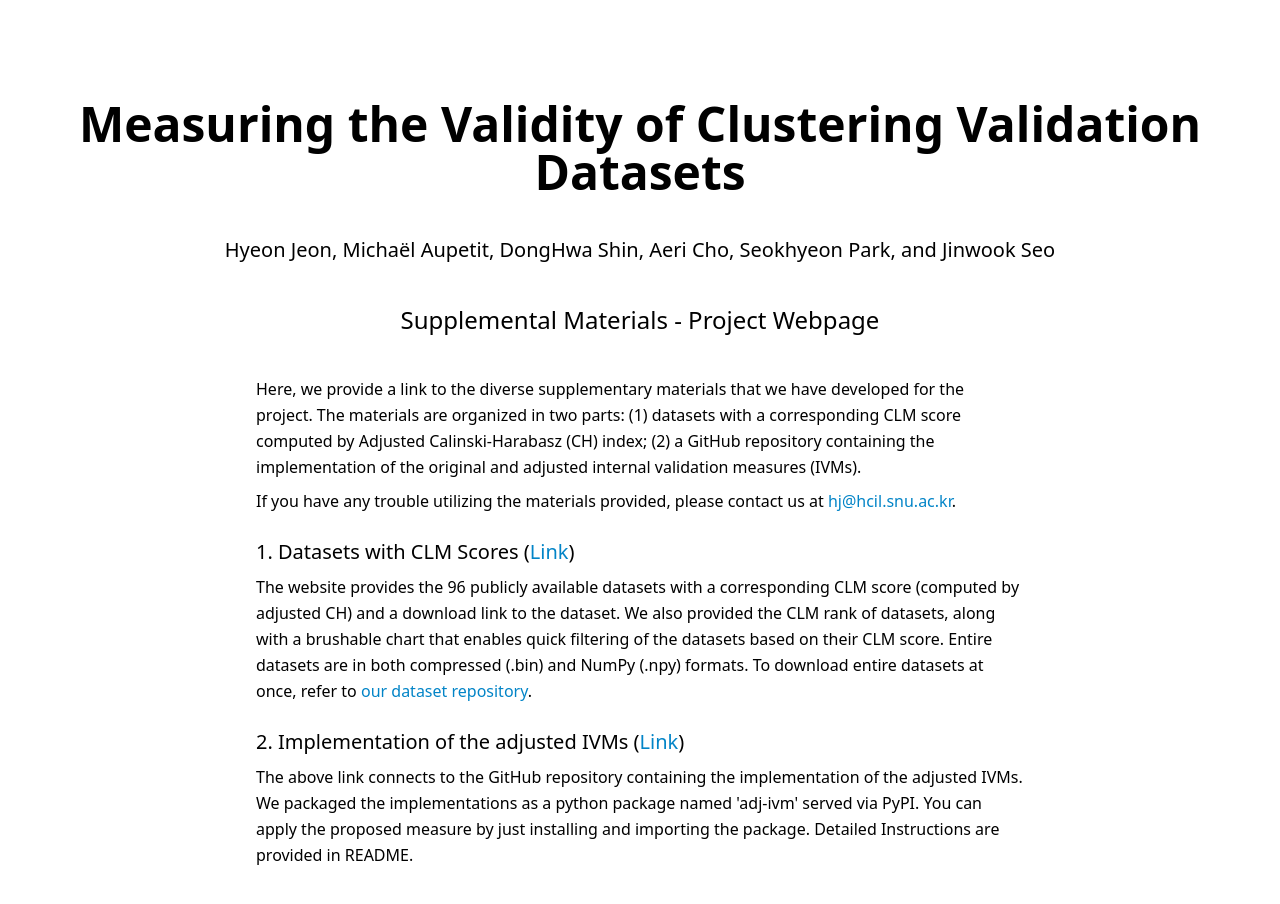
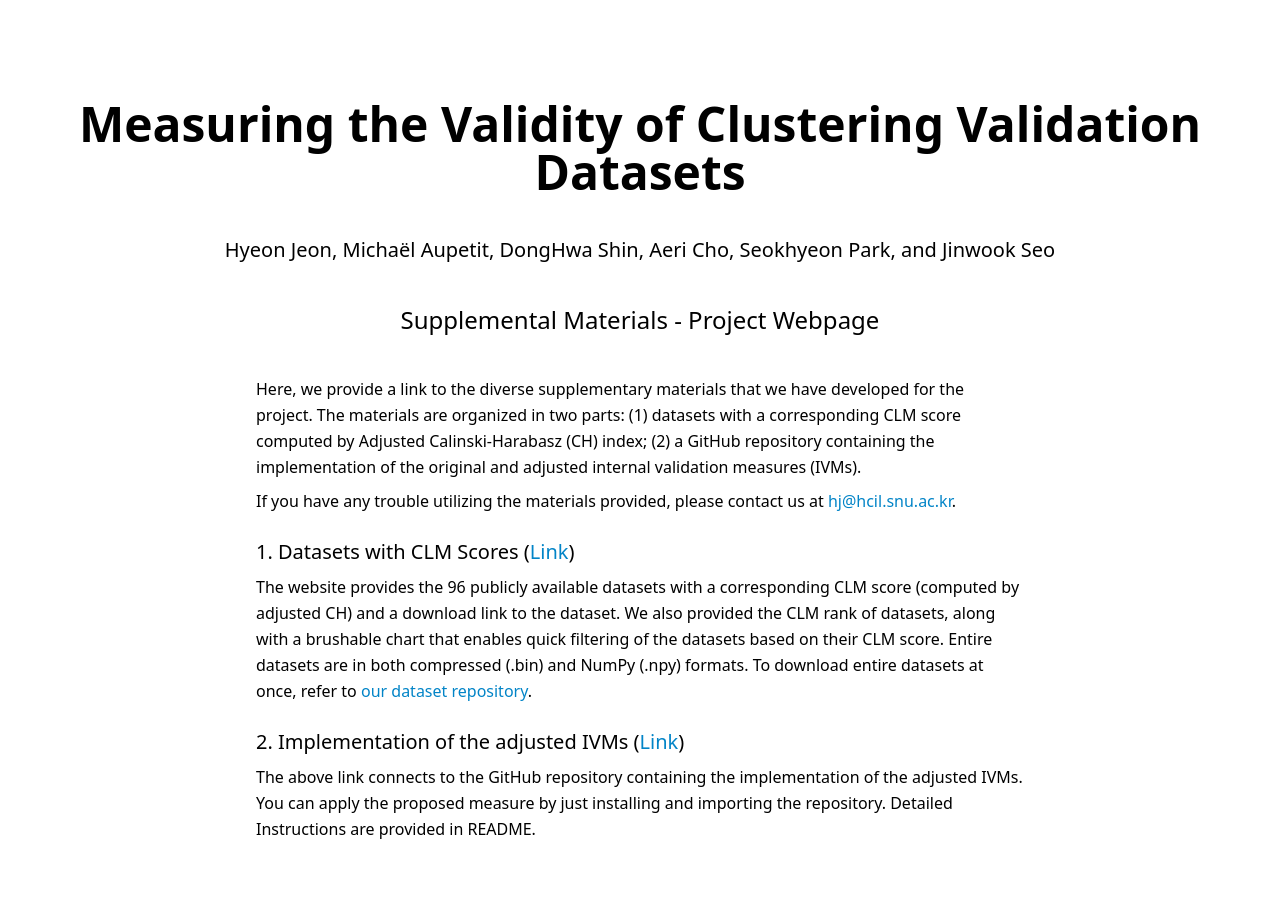
Before and after one commit to hj-n/clm-home, a React (Create React App) app: page / in a window 1280 px wide. Shown: the top 904 px of the page. Built offline with nearby package versions, Linux system fonts and the light colour scheme; a web font is replaced by a local one.

Commit message:
fixed code

```diff
--- a/src/components/Header.js
+++ b/src/components/Header.js
@@ -25,8 +25,7 @@ const Header = (props) => {
 			<p className="w-3/5 mx-auto leading-relaxed mt-6">
 				<h4 className="font-medium text-xl my-2"> 2. Implementation of the adjusted IVMs (<a href="https://github.com/hj-n/clm" className="text-sky-600 hover:underline">Link</a>)</h4>
 				The above link connects to the GitHub repository containing the implementation of the adjusted IVMs.
-				We packaged the implementations as a python package named 'adj-ivm' served via PyPI.
-				You can apply the proposed measure by just installing and importing the package. Detailed Instructions are provided in README.
+				You can apply the proposed measure by just installing and importing the repository. Detailed Instructions are provided in README.
 
 			</p>
 			<p className="w-3/5 mx-auto leading-relaxed mt-10"></p>
```
